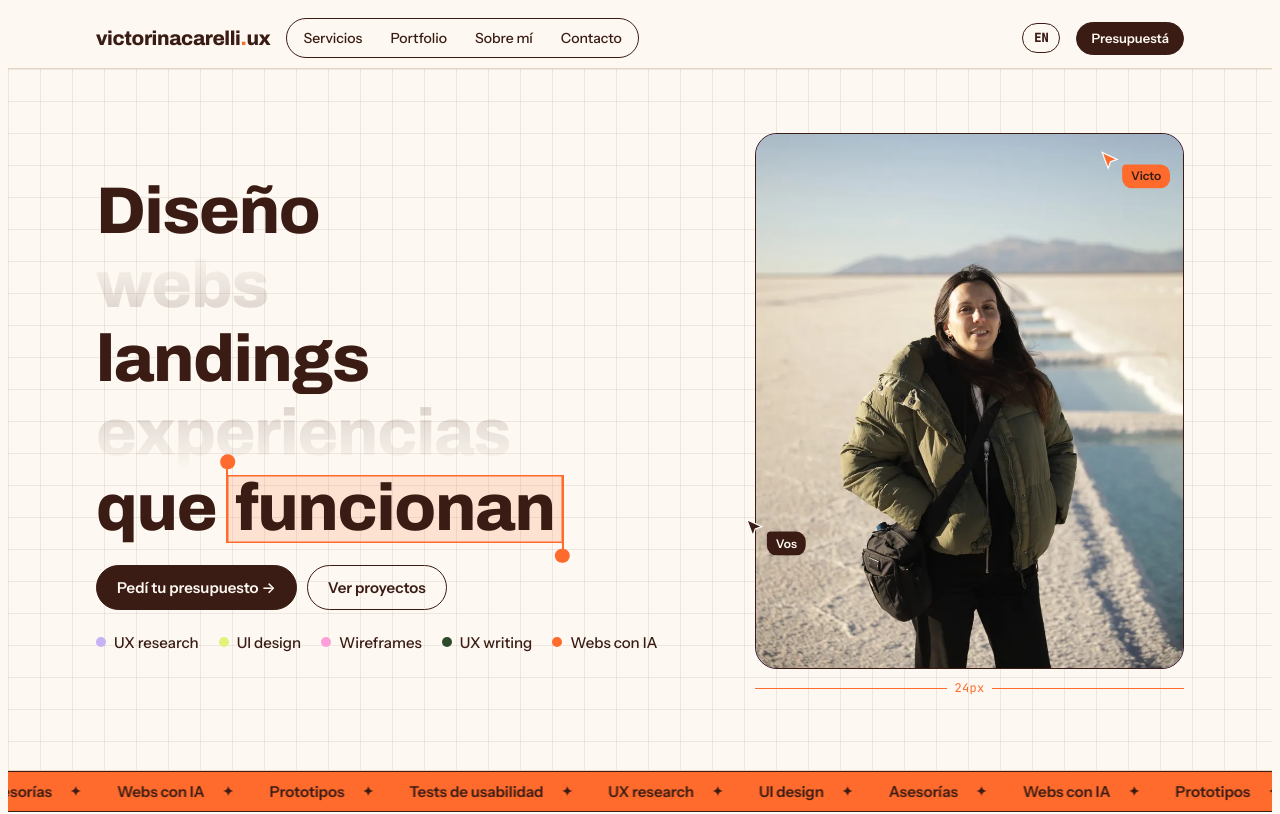
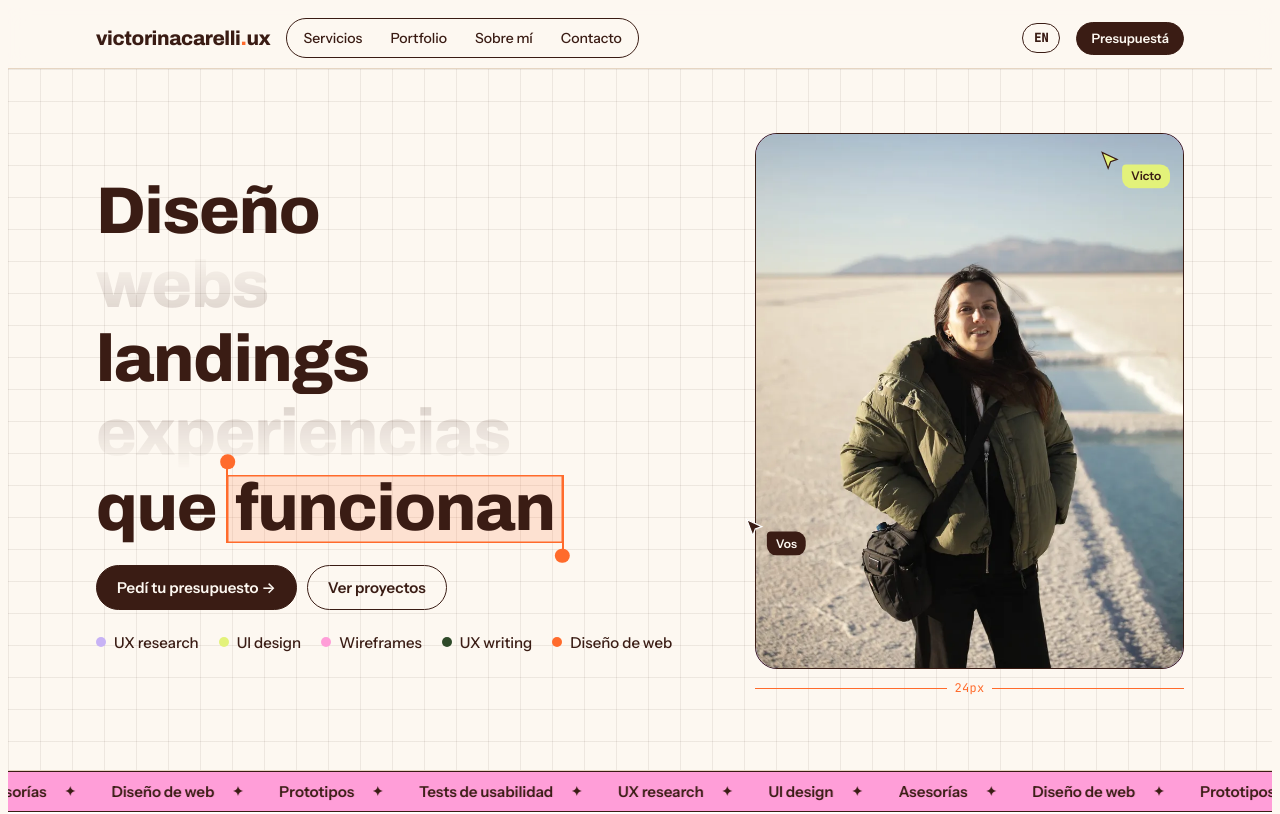
Before and after one commit to victorinacarelli/Victorinacarelli-web, a plain HTML site: page index.html in a window 1280 px wide. Shown: the top 814 px of the page. Drawn offline with Linux system fonts and the light colour scheme.

Commit message:
Hero: franja rosa, tag Victo lima, 'Diseño de web' en lugar de 'Webs con IA'
Co-Authored-By: Claude Opus 5.5 <noreply@anthropic.com>
Claude-Session: https://claude.ai/code/session_01E9bXs5iFqRe2iZC8vyxaPk

```diff
--- a/assets/site.css
+++ b/assets/site.css
@@ -131,8 +131,8 @@ p{margin:0}
   font:600 12px/1 var(--font-body);color:var(--ink);padding:6px 9px;border-radius:4px 10px 10px 10px;margin-top:14px;white-space:nowrap
 }
 .cursor.c1{right:12px;top:16px}
-.cursor.c1 b{background:var(--select)}
-.cursor.c1 svg path{fill:var(--select)}
+.cursor.c1 b{background:var(--lima)}
+.cursor.c1 svg path{fill:var(--lima);stroke:var(--ink);stroke-width:1.2}
 .cursor.c2{left:-4px;bottom:22%;animation-delay:-3s}
 .cursor.c2 b{background:var(--ink);color:var(--bg)}
 .cursor.c2 svg path{fill:var(--ink)}
@@ -147,7 +147,7 @@ p{margin:0}
 .redline::before,.redline::after{content:"";height:1px;flex:1;background:currentColor}
 
 /* ---------- Marquee ---------- */
-.marquee{background:var(--naranja);color:var(--on-pastel);overflow:hidden;border-bottom:1.5px solid var(--on-pastel);border-top:1.5px solid var(--on-pastel)}
+.marquee{background:var(--rosa);color:var(--on-pastel);overflow:hidden;border-bottom:1.5px solid var(--on-pastel);border-top:1.5px solid var(--on-pastel)}
 .marquee{position:relative;isolation:isolate}
 .marquee .track{display:flex;width:max-content;animation:slide 28s linear infinite;will-change:transform;transform:translate3d(0,0,0);-webkit-backface-visibility:hidden;backface-visibility:hidden}
 .marquee span{font:600 15px/1 var(--font-body);padding:12px 18px;white-space:nowrap;display:flex;align-items:center;gap:18px}
--- a/index.html
+++ b/index.html
@@ -17,7 +17,7 @@
 <link rel="preconnect" href="https://fonts.googleapis.com">
 <link rel="preconnect" href="https://fonts.gstatic.com" crossorigin>
 <link rel="stylesheet" href="https://fonts.googleapis.com/css2?family=Archivo:wdth,wght@125,500;125,700;125,800&family=Instrument+Sans:wght@400;500;600&family=JetBrains+Mono:wght@400;500&display=swap">
-<link rel="stylesheet" href="/assets/site.css?v=42">
+<link rel="stylesheet" href="/assets/site.css?v=43">
 </head>
 <body>
 
@@ -53,7 +53,7 @@
           <span class="tag">UI design</span>
           <span class="tag">Wireframes</span>
           <span class="tag" data-i18n="tag_writing">UX writing</span>
-          <span class="tag" data-i18n="tag_ai">Webs con IA</span>
+          <span class="tag" data-i18n="tag_ai">Diseño de web</span>
         </p>
       </div>
       <div style="min-width:0;display:grid;gap:10px">
@@ -278,9 +278,9 @@
       hero_eyebrow:"UX/UI Designer · Asesorías · Diseño web",
       hero_title:"Diseño "+rot(["apps","webs","landings","experiencias"],"apps, webs, landings y experiencias")+" <span class=\"h-end\">que "+sel("funcionan")+"</span>",
       hero_lead:"Ordeno lo que tenés en la cabeza y lo convierto en una experiencia clara, linda y que vende.",
-      cta_quote:"Pedí tu presupuesto →",cta_work:"Ver proyectos",tag_writing:"UX writing",tag_ai:"Webs con IA",
+      cta_quote:"Pedí tu presupuesto →",cta_work:"Ver proyectos",tag_writing:"UX writing",tag_ai:"Diseño de web",
       ph_photo:"Tu foto recortada acá",ph_photo_hint:"pose divertida, fondo liso",ph_photo2:"Otra foto tuya",cursor_you:"Vos",
-      marquee:["UX research","UI design","Asesorías","Webs con IA","Prototipos","Tests de usabilidad"],
+      marquee:["UX research","UI design","Asesorías","Diseño de web","Prototipos","Tests de usabilidad"],
       pains_eyebrow:"Diagnóstico rápido",pains_title:"¿Tu producto digital "+sel("no")+" está funcionando?",
       pain1:"La gente entra, pero se va enseguida.",pain2:"Tengo visitas, pero nadie me contacta.",pain3:"Mi web ya no representa mi marca.",pain4:"Desde el celular se ve todo desordenado.",pain5:"Tengo una idea, pero no sé cómo arrancar.",pain6:"Mis clientes siempre me preguntan lo mismo.",
       pains_cta:"Cotizá tu proyecto →",sol_tag:"Mi diagnóstico",pains_foot_t:'Casi siempre, es un problema en la <mark class="hl">experiencia<br class="br-d"> que le damos al usuario</mark>.',pains_foot:"Mi solución: ayudarte a entenderlo y diseñar a partir de eso.",
@@ -313,9 +313,9 @@
       hero_eyebrow:"UX/UI Designer · Consulting · Web design",
       hero_title:"I design "+rot(["apps","websites","landings","experiences"],"apps, websites, landings and experiences")+" <span class=\"h-end\">that "+sel("work")+"</span>",
       hero_lead:"I take the idea in your head and turn it into an experience that is clear, beautiful and sells.",
-      cta_quote:"Get a quote →",cta_work:"See my work",tag_writing:"UX writing",tag_ai:"AI-built websites",
+      cta_quote:"Get a quote →",cta_work:"See my work",tag_writing:"UX writing",tag_ai:"Web design",
       ph_photo:"Your cut-out photo here",ph_photo_hint:"fun pose, plain background",ph_photo2:"Another photo of you",cursor_you:"You",
-      marquee:["UX research","UI design","Consulting","AI-built websites","Prototypes","Usability testing"],
+      marquee:["UX research","UI design","Consulting","Web design","Prototypes","Usability testing"],
       pains_eyebrow:"Quick check",pains_title:"Is your digital product "+sel("not")+" working?",
       pain1:"People come in, but leave right away.",pain2:"I get visits, but nobody contacts me.",pain3:"My website no longer reflects my brand.",pain4:"On mobile everything looks messy.",pain5:"I have an idea, but don't know how to start.",pain6:"My clients always ask me the same thing.",
       pains_cta:"Get a quote →",sol_tag:"My diagnosis",pains_foot_t:'Most of the time, it\'s a problem with the <mark class="hl">experience<br class="br-d"> we give the user</mark>.',pains_foot:"My solution: help you understand it and design from there.",
```
Also changed, not shown: servicios/asesorias.html (+1 -1 lines), servicios/corporativas.html (+1 -1 lines), servicios/diseno-web.html (+1 -1 lines), 1 other file.
